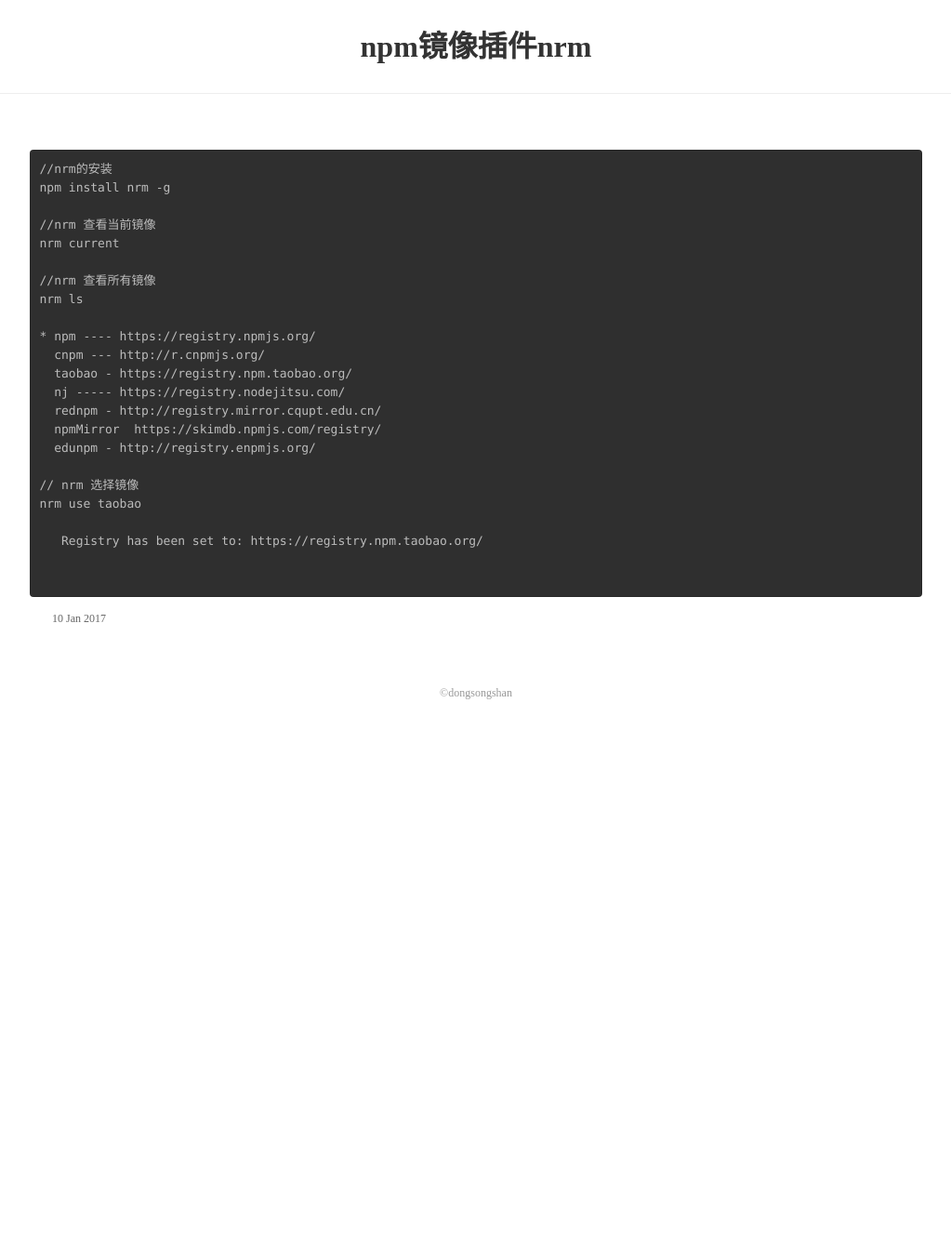
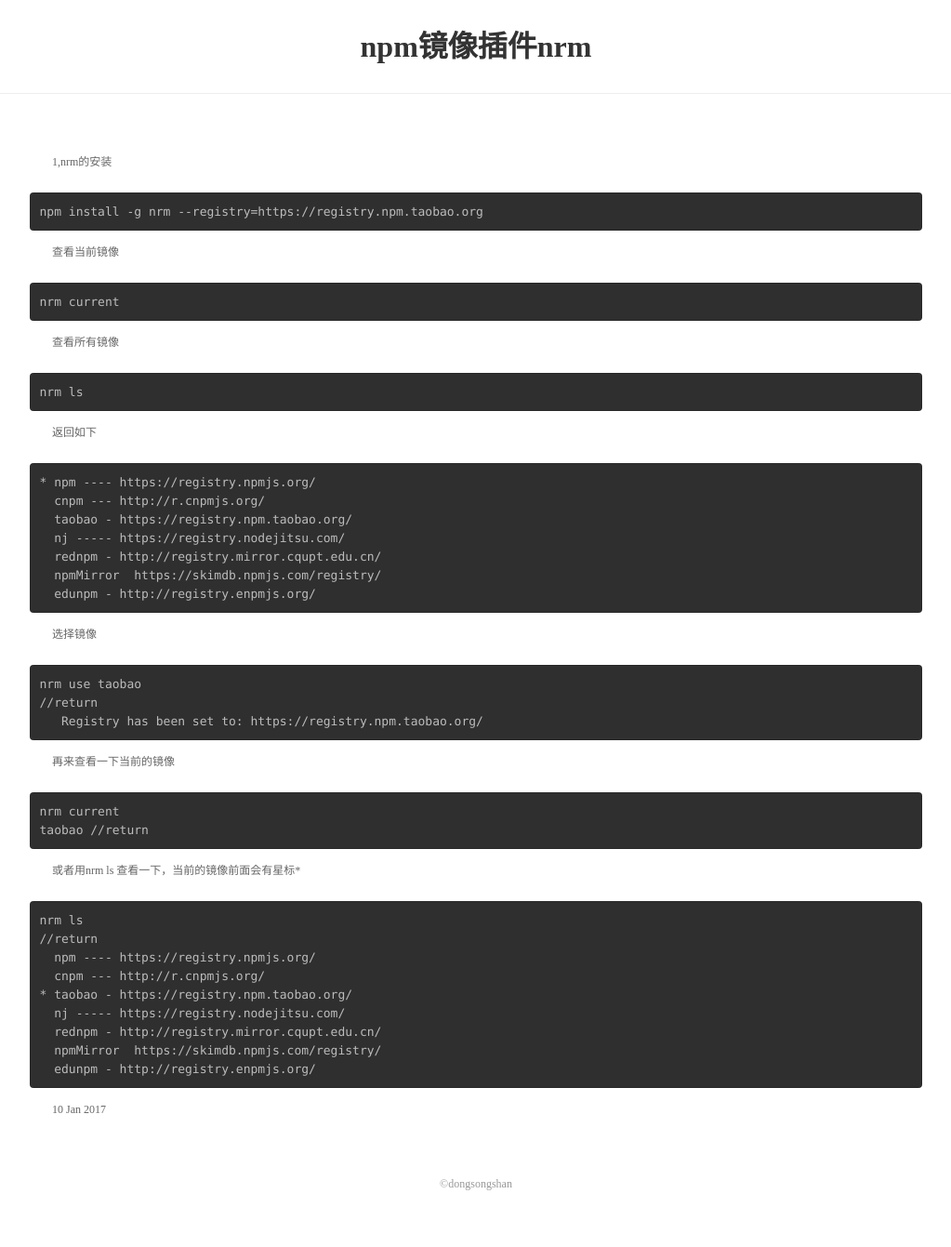
Before and after one commit to dongsongshan/dongsongshan.github.io, a Jekyll site: the page built from _posts/2017-1-10-nrm.html, in a window 1280 px wide. Shown: the whole page at 93% size, without its empty margins (128-1151 px from the left). Built offline with Jekyll 4.4.1, drawn with Linux system fonts in a browser that asks for light colours; before the commit the page ends 900 px from its top, so only the background shows below that.

Commit message:
Update 2017-1-10-nrm.html

```diff
--- a/_posts/2017-1-10-nrm.html
+++ b/_posts/2017-1-10-nrm.html
@@ -2,18 +2,22 @@
 layout: default
 title: npm镜像插件nrm
 ---
+<p>1,nrm的安装</p>
+<pre>
+npm install -g nrm --registry=https://registry.npm.taobao.org
+</pre>
 
+<p>查看当前镜像</p>
+<pre>
+nrm current
+</pre>
 
+<p>查看所有镜像<p>
 <pre>
-//nrm的安装
-npm install nrm -g
-
-//nrm 查看当前镜像
-nrm current
-
-//nrm 查看所有镜像
 nrm ls
-
+</pre>
+<p>返回如下<p>
+<pre>
 * npm ---- https://registry.npmjs.org/
   cnpm --- http://r.cnpmjs.org/
   taobao - https://registry.npm.taobao.org/
@@ -21,17 +25,34 @@
   rednpm - http://registry.mirror.cqupt.edu.cn/
   npmMirror  https://skimdb.npmjs.com/registry/
   edunpm - http://registry.enpmjs.org/
+</pre>
+<p>选择镜像</p>
+<pre>
+nrm use taobao
+//return
+   Registry has been set to: https://registry.npm.taobao.org/
+</pre>
 
-// nrm 选择镜像
-nrm use taobao
+<p>再来查看一下当前的镜像</p>
+<pre>
+nrm current
+taobao //return
+</pre>
 
-   Registry has been set to: https://registry.npm.taobao.org/
+<p>或者用nrm ls 查看一下，当前的镜像前面会有星标*</p>
 
-
+<pre>
+nrm ls
+//return
+  npm ---- https://registry.npmjs.org/
+  cnpm --- http://r.cnpmjs.org/
+* taobao - https://registry.npm.taobao.org/
+  nj ----- https://registry.nodejitsu.com/
+  rednpm - http://registry.mirror.cqupt.edu.cn/
+  npmMirror  https://skimdb.npmjs.com/registry/
+  edunpm - http://registry.enpmjs.org/
 </pre>
 
 
 
-
-
 <p>{{ page.date | date_to_string }}</p>
```
